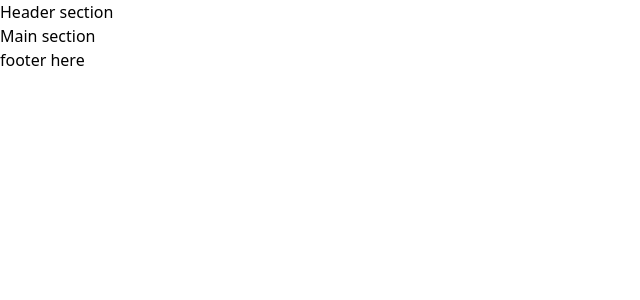
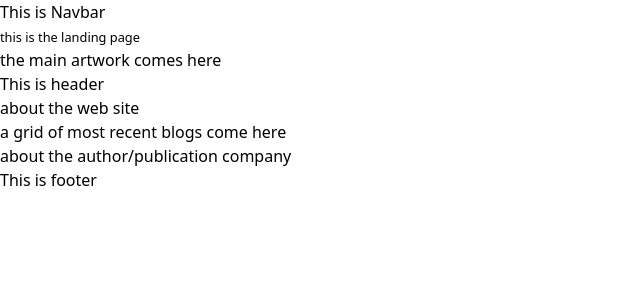
Before and after one commit to karannagpal/blogging-platform, a Next.js app: page / in a window 1280 px wide. Shown: the top 300 px of the page, without its empty margins (0-640 px from the left). Built offline with nearby package versions, Linux system fonts and the light colour scheme.

Commit message:
Feat: added pages and basic structure

```diff
--- a/src/app/layout.tsx
+++ b/src/app/layout.tsx
@@ -1,5 +1,6 @@
 import type { Metadata } from "next";
 import "./globals.css";
+import Navbar from "@/components/Navbar";
 
 export const metadata: Metadata = {
   title: "Create Next App",
@@ -13,7 +14,12 @@ export default function RootLayout({
 }>) {
   return (
     <html lang="en">
-      <body className={`antialiased`}>{children}</body>
+      <body className={`antialiased`}>
+        <div className="max-w-screen-sm mx-auto">
+          <Navbar />
+          {children}
+        </div>
+      </body>
     </html>
   );
 }
--- a/src/app/page.tsx
+++ b/src/app/page.tsx
@@ -1,11 +1,18 @@
+import Footer from "@/components/Footer";
+import Header from "@/components/Header";
+
 export default function Home() {
   return (
-    <div className="">
-      <header>Header section</header>
+    <>
+      <small>this is the landing page</small>
       <main className="flex flex-col gap-8 row-start-2 items-center sm:items-start">
-        Main section
+        <section>the main artwork comes here</section>
+        <Header />
+        <section>about the web site</section>
+        <section>a grid of most recent blogs come here</section>
+        <section>about the author/publication company</section>
       </main>
-      <footer className="">footer here</footer>
-    </div>
+      <Footer />
+    </>
   );
 }
--- /dev/null
+++ b/src/components/Footer/index.tsx
@@ -0,0 +1,11 @@
+import React from "react";
+
+function Footer() {
+  return (
+    <footer className="border-dashed border-neutral-500 border p-2 rounded">
+      This is footer
+    </footer>
+  );
+}
+
+export default Footer;
--- /dev/null
+++ b/src/components/Header/index.tsx
@@ -0,0 +1,7 @@
+import React from "react";
+
+function Header() {
+  return <header>This is header</header>;
+}
+
+export default Header;
--- /dev/null
+++ b/src/components/Navbar/index.tsx
@@ -0,0 +1,11 @@
+import React from "react";
+
+function Navbar() {
+  return (
+    <nav className="border border-dashed border-neutral-300 p-2 rounded">
+      This is Navbar
+    </nav>
+  );
+}
+
+export default Navbar;
```
Also changed, not shown: src/app/blogpost/[slug]/page.tsx (added, +17 -0 lines), src/app/catalog/page.tsx (added, +11 -0 lines).
